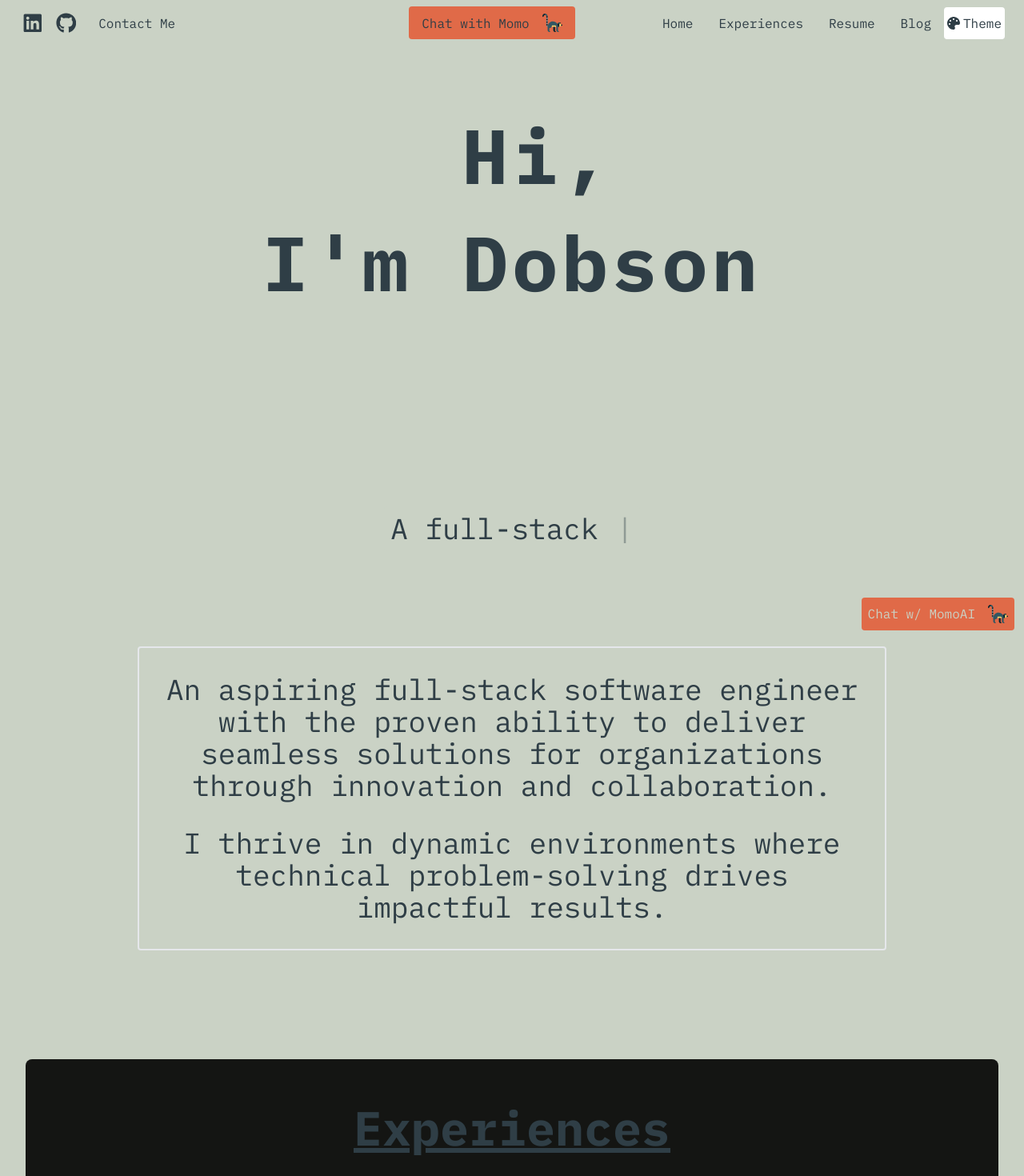
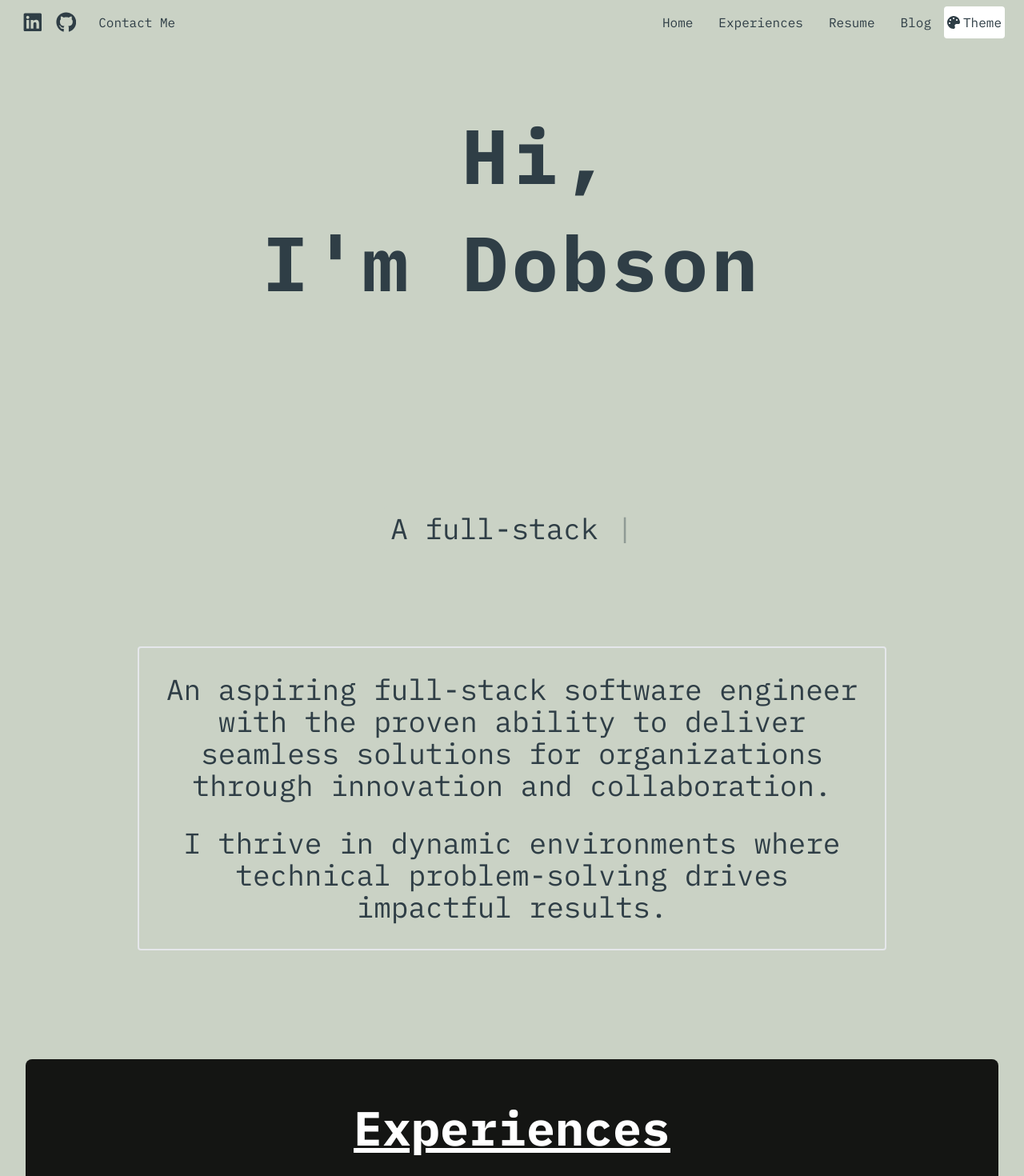
Before and after one commit to dobsonddev/dobsonddev-portfolio, a Next.js app: page / in a window 1280 px wide. Shown: the top 1470 px of the page at 80% size. Built offline with nearby package versions, Linux system fonts and the light colour scheme.

Commit message:
chatbot removal until fixed

```diff
--- a/src/components/Experience/Experiences.tsx
+++ b/src/components/Experience/Experiences.tsx
@@ -9,7 +9,7 @@ function Experiences() {
                 className="flex flex-col items-center align-middle justify-center rounded-lg bg-black bg-opacity-90"
             >
                 <div className="min-h-12 flex flex-col justify-end flex-grow"> {/* Added flex-grow class */}
-                    <h2 className="text-3xl md:text-4xl lg:text-6xl font-bold mb-10 py-14 underline">
+                    <h2 className="text-3xl md:text-4xl lg:text-6xl text-white font-bold mb-10 py-14 underline">
                         Experiences
                     </h2>
                 </div>
--- a/src/components/Navbar/Navbar.tsx
+++ b/src/components/Navbar/Navbar.tsx
@@ -47,14 +47,14 @@ const Navbar: React.FC<NavbarProps> = ({ toggleChatModal }) => {
                 <a href="#contact" className="hover:text-dark hover:bg-light text-xs md:text-sm lg:text-base py-1 px-2 md:py-2 md:px-4 transition-all duration-500 transform hover:-translate-y-1 hover:animate-wiggle">Contact Me</a>
             </div>
 
-            {/* Center part of the navbar */}
-            <div className="flex-1 flex items-center justify-center gap-2">
-                <button onClick={toggleChatModal} className="flex flex-row items-center justify-center hover:text-dark bg-custom-orange hover:bg-light rounded
-                 text-xs md:text-sm lg:text-base py-1 px-2 md:py-2 md:px-4 transition-all duration-500 transform hover:-translate-y-1 hover:animate-wiggle">
-                    Chat with Momo
-                    <img src="/lemur.svg" alt="Momo" className="ml-4" style={{ height: '25px' }} />
-                </button>
-            </div>
+            {/*/!* Center part of the navbar *!/*/}
+            {/*<div className="flex-1 flex items-center justify-center gap-2">*/}
+            {/*    <button onClick={toggleChatModal} className="flex flex-row items-center justify-center hover:text-dark bg-custom-orange hover:bg-light rounded*/}
+            {/*     text-xs md:text-sm lg:text-base py-1 px-2 md:py-2 md:px-4 transition-all duration-500 transform hover:-translate-y-1 hover:animate-wiggle">*/}
+            {/*        Chat with Momo*/}
+            {/*        <img src="/lemur.svg" alt="Momo" className="ml-4" style={{ height: '25px' }} />*/}
+            {/*    </button>*/}
+            {/*</div>*/}
 
 
             {/* Hamburger Menu Icon */}
--- a/src/pages/index.tsx
+++ b/src/pages/index.tsx
@@ -6,8 +6,8 @@ import Resume from '../components/Resume/Resume';
 import Blog from '../components/Blog/Blog';
 import Contact from '../components/Contact/Contact';
 import Experiences from "@/components/Experience/Experiences";
-import ChatbotButton from "@/components/Chatbot/ChatbotButton";
-import ChatbotModal from "@/components/Chatbot/ChatbotModal";
+// import ChatbotButton from "@/components/Chatbot/ChatbotButton";
+// import ChatbotModal from "@/components/Chatbot/ChatbotModal";
 import Head from "next/head";
 import Navbar from "@/components/Navbar/Navbar";
 import structuredData from '../../content/structuredData.json';
@@ -145,10 +145,12 @@ const IndexPage = () => {
 
             </Head>
 
+            {/*<Navbar toggleChatModal={toggleChatModal} />*/}
             <Navbar toggleChatModal={toggleChatModal} />
+
             <div className="flex flex-col items-center">
-                <ChatbotButton isOpen={isChatModalOpen} setIsOpen={setIsChatModalOpen} />
-                <ChatbotModal isOpen={isChatModalOpen} setIsOpen={setIsChatModalOpen} />
+                {/*<ChatbotButton isOpen={isChatModalOpen} setIsOpen={setIsChatModalOpen} />*/}
+                {/*<ChatbotModal isOpen={isChatModalOpen} setIsOpen={setIsChatModalOpen} />*/}
 
                 <section id="home" className={`w-full ${woodsBackground}`}>
                     <Home />
```
